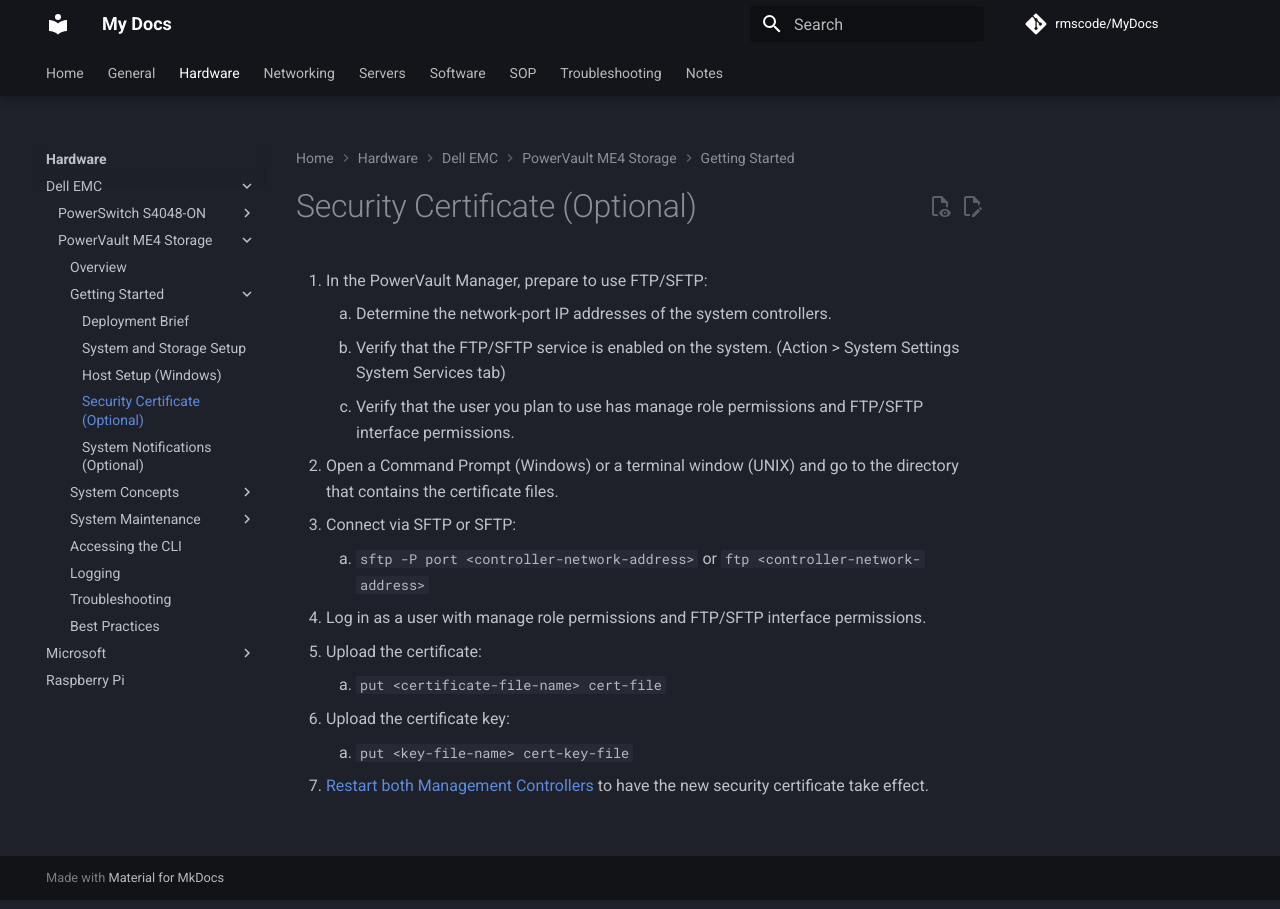
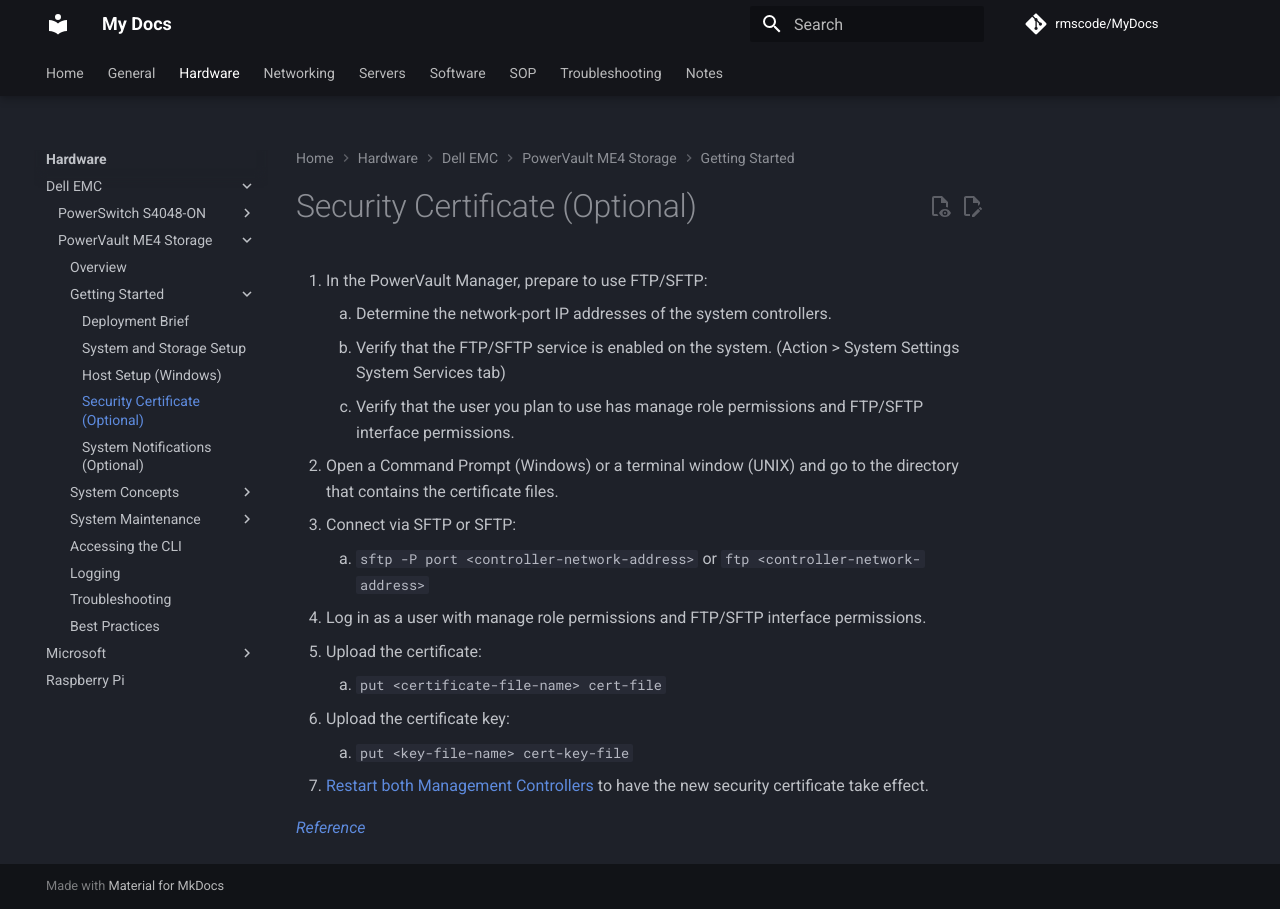
Before and after one commit to rmscode/binary-garden, an MkDocs documentation site: the page built from docs/hardware/dell-emc/powervault-me4/me4-install-certificate.md, in a window 1280 px wide. Built offline with MkDocs 1.6.1 and Material for MkDocs 9.7.7, drawn with Linux system fonts in a browser that asks for light colours; comment, search, counter and statistics services are not loaded.

Commit message:
Update me4-install-certificate.md

```diff
--- a/docs/hardware/dell-emc/powervault-me4/me4-install-certificate.md
+++ b/docs/hardware/dell-emc/powervault-me4/me4-install-certificate.md
@@ -13,3 +13,5 @@
 6. Upload the certificate key:
       1. `put <key-file-name> cert-key-file`
 7. [Restart both Management Controllers](../powervault-me4/me4-shutdown-controller.md) to have the new security certificate take effect.
+
+[*Reference*](https://www.dell.com/support/manuals/it-it/powervault-me4012/me4_series_ag_pub/install-a-security-certificate?guid=guid-5693f5f5-014b-41bb-8772-c901b5032623&lang=en-us)
```
